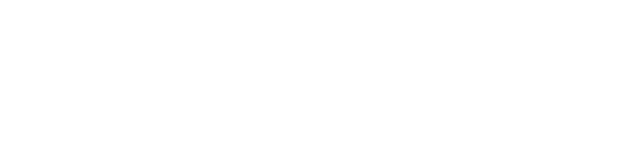
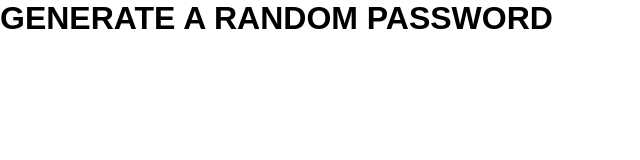
Before and after one commit to 1SaiVaruna/RandomPasswordGenerator, a plain HTML site: page index.html in a window 1280 px wide. Shown: the whole page, without its empty margins (0-640 px from the left). Drawn offline with Linux system fonts and the light colour scheme.

Commit message:
Added a h1 tag.

```diff
--- a/index.html
+++ b/index.html
@@ -8,7 +8,7 @@
 </head>
 <body>
     <div class="container">
-
+        <h1>GENERATE A RANDOM PASSWORD</h1>
     </div>
 </body>
 </html>
```
